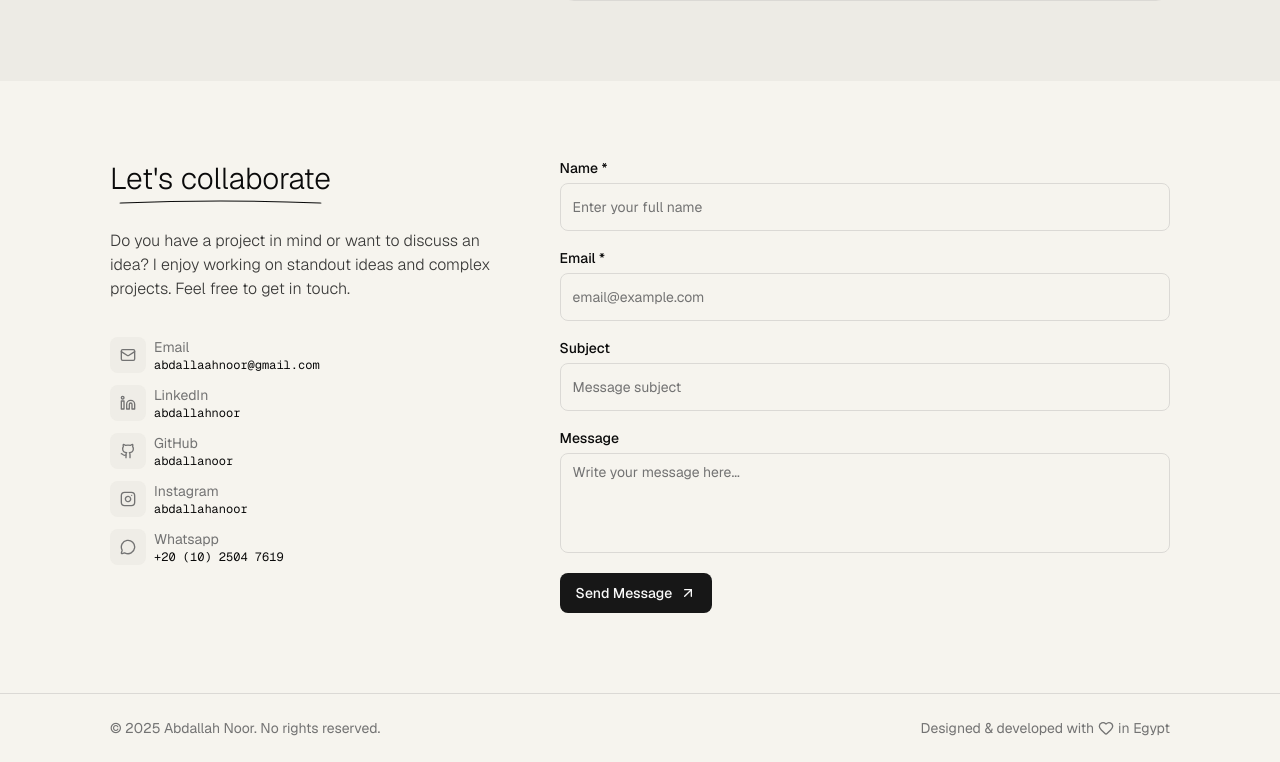
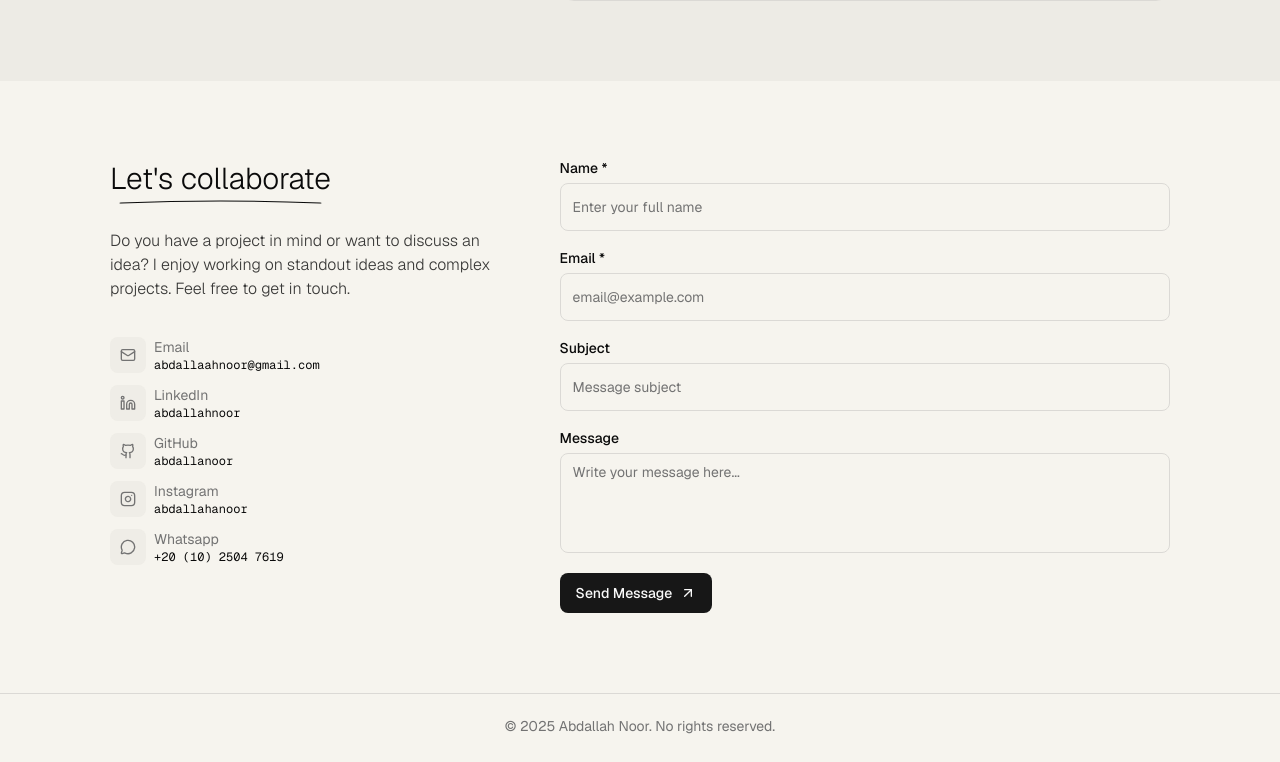
Before and after one commit to abdallanoor/portfolio, a Next.js app: page /en in a window 1280 px wide. Shown: the part 2548-3310 px from the top of the page. Built offline with nearby package versions, Linux system fonts and the light colour scheme.

Commit message:
change height

```diff
--- a/components/footer.tsx
+++ b/components/footer.tsx
@@ -7,14 +7,14 @@ export default function Footer() {
   const t = useTranslations("footer");
 
   return (
-    <footer className="border-t py-6">
+    <footer className="border-t">
       <div className="container">
-        <div className="flex flex-col sm:flex-row gap-4 items-center justify-between text-sm text-muted-foreground">
+        <div className="flex items-center justify-center text-sm text-muted-foreground h-16">
           <p>{t("copyright")}</p>
-          <p className="flex items-center gap-1">
+          {/* <p className="flex items-center gap-1">
             {t("madeWith.part1")} <Heart className="size-4" />
             {t("madeWith.part2")}
-          </p>
+          </p> */}
         </div>
       </div>
     </footer>
--- a/components/header.tsx
+++ b/components/header.tsx
@@ -71,7 +71,7 @@ export default function Header() {
 
   return (
     <header className="fixed top-0 left-0 right-0 bg-background border-b z-50">
-      <div className="container flex items-center justify-between h-[70px]">
+      <div className="container flex items-center justify-between h-16">
         <button
           onClick={() => scrollToSection("#hero")}
           className="sm:text-lg hover:opacity-80 font-semibold cursor-pointer"
```
